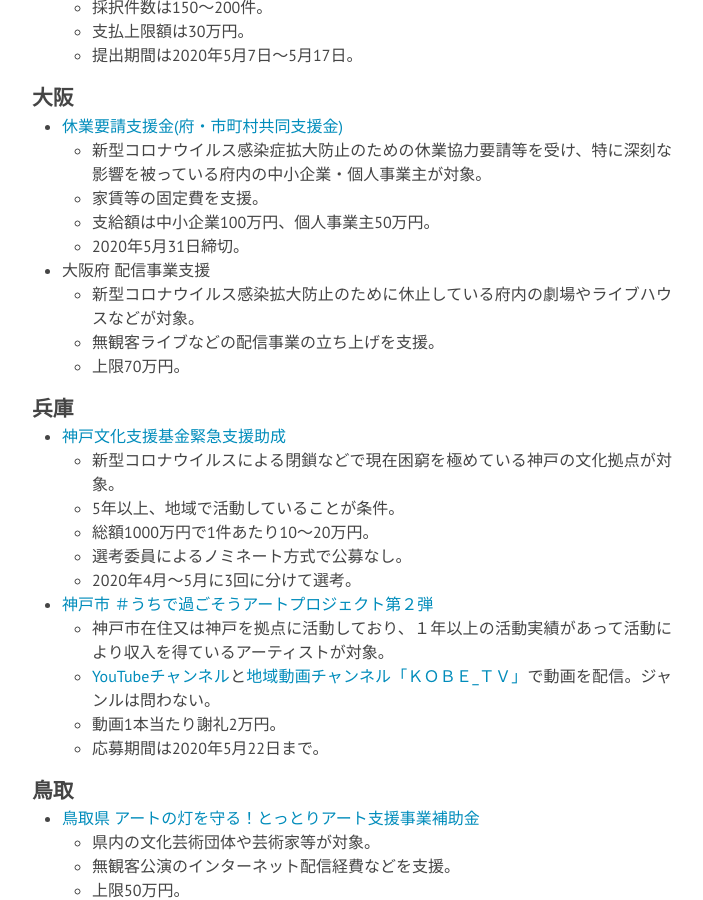
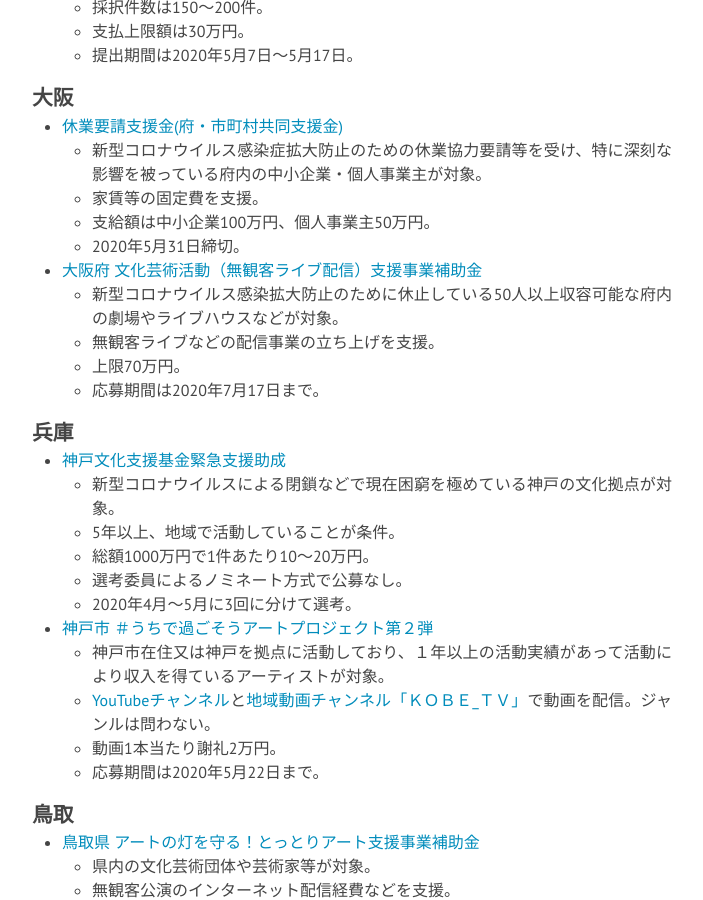
Before and after one commit to a-okuda/resources-for-artists, a Jekyll site: the page built from a_artists.md, in a window 1280 px wide and 900 px high, scrolled down 6942 px. Shown: the whole window, without its empty margins (288-991 px from the left). Built offline with Jekyll 4.4.1, drawn with Linux system fonts in a browser that asks for light colours; nearby versions of some CDN libraries.

Commit message:
Update a_artists.md

```diff
--- a/a_artists.md
+++ b/a_artists.md
@@ -235,10 +235,11 @@ permalink: /artists/
 	* 家賃等の固定費を支援。
 	* 支給額は中小企業100万円、個人事業主50万円。
 	* 2020年5月31日締切。
-* 大阪府 配信事業支援
-	* 新型コロナウイルス感染拡大防止のために休止している府内の劇場やライブハウスなどが対象。
+* [大阪府 文化芸術活動（無観客ライブ配信）支援事業補助金](http://www.pref.osaka.lg.jp/bunka/shienhojyokin/index.html)
+	* 新型コロナウイルス感染拡大防止のために休止している50人以上収容可能な府内の劇場やライブハウスなどが対象。
 	* 無観客ライブなどの配信事業の立ち上げを支援。
 	* 上限70万円。
+	* 応募期間は2020年7月17日まで。
 
 ### 兵庫
 * [神戸文化支援基金緊急支援助成](http://kobushi-kikin.com/pg99.html?fbclid=IwAR1bReop4icHa97vwT6YepOgm5wxfElzIVNOWv0tuYX7nHghJX8H8MvweNc)
```
